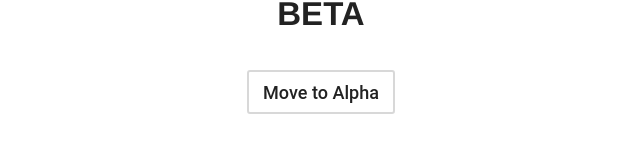
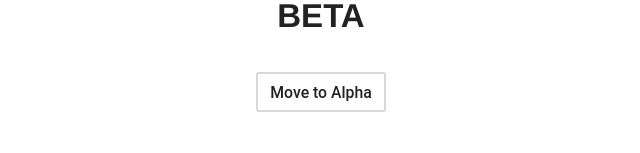
Before and after one commit to Tivo389/200209_TOUCH-UI-UX, a React (Create React App) app: page /anchorEventBeta in a window 1280 px wide. Shown: the part 347-500 px from the top of the page, without its empty margins (319-959 px from the left). Built offline with nearby package versions, Linux system fonts and the light colour scheme.

Commit message:
200227 Styles adjusted for consistency. Refactor the code for AnchorEvents.

```diff
--- a/src/css/index.css
+++ b/src/css/index.css
@@ -452,7 +452,7 @@ a {
   font-family: "Google Sans","Roboto","Arial",sans-serif;
   font-size: 1.4rem;
   font-weight: 500;
-  padding: 0.5em 0.8em 0.4em 0.8em;
+  padding: 0.7em 1em 0.6em 1em;
   position: relative;
   text-align: center;
   text-decoration: none;
@@ -460,10 +460,12 @@ a {
   user-select: none;
   -webkit-tap-highlight-color: transparent; }
   .anchorCTA:focus {
-    background: #423F3F; }
+    background: #423F3F;
+    color: #FFFFFF; }
   .anchorCTA:active {
     transform: translateY(4px);
-    background: #423F3F; }
+    background: #423F3F;
+    color: #FFFFFF; }
   .anchorCTA::-moz-focus-inner {
     border: 0; }
   @media (hover: none) {
@@ -472,8 +474,8 @@ a {
   @media (hover: hover) {
     .anchorCTA:hover {
       background: #423F3F;
-      border: 2px solid #423F3F;
       color: #FFFFFF; } }
   @media (min-width: 768px) {
     .anchorCTA {
-      font-size: 1.6rem; } }
+      font-size: 1.4rem;
+      padding: 0.5em 0.8em 0.4em 0.8em; } }
--- a/src/css/index.scss
+++ b/src/css/index.scss
@@ -71,7 +71,7 @@
   font-family: "Google Sans","Roboto","Arial",sans-serif;
   font-size: 1.4rem;
   font-weight: 500;
-  padding: 0.5em 0.8em 0.4em 0.8em;
+  padding: 0.7em 1em 0.6em 1em;
   position: relative;
   text-align: center;
   text-decoration: none;
@@ -80,10 +80,12 @@
   -webkit-tap-highlight-color: transparent; // Safari & Chrome Negate
   &:focus {
     background: #423F3F;
+    color: #FFFFFF;
   }
   &:active {
     transform: translateY(4px);
     background: #423F3F;
+    color: #FFFFFF;
   }
   &::-moz-focus-inner {
     border: 0;
@@ -94,11 +96,11 @@
   @include hoverPresent {
     &:hover {
       background: #423F3F;
-      border: 2px solid #423F3F;
       color: #FFFFFF;
     }
   }
   @include tablet {
-    font-size: 1.6rem;
+    font-size: 1.4rem;
+    padding: 0.5em 0.8em 0.4em 0.8em;
   }
 }
```
